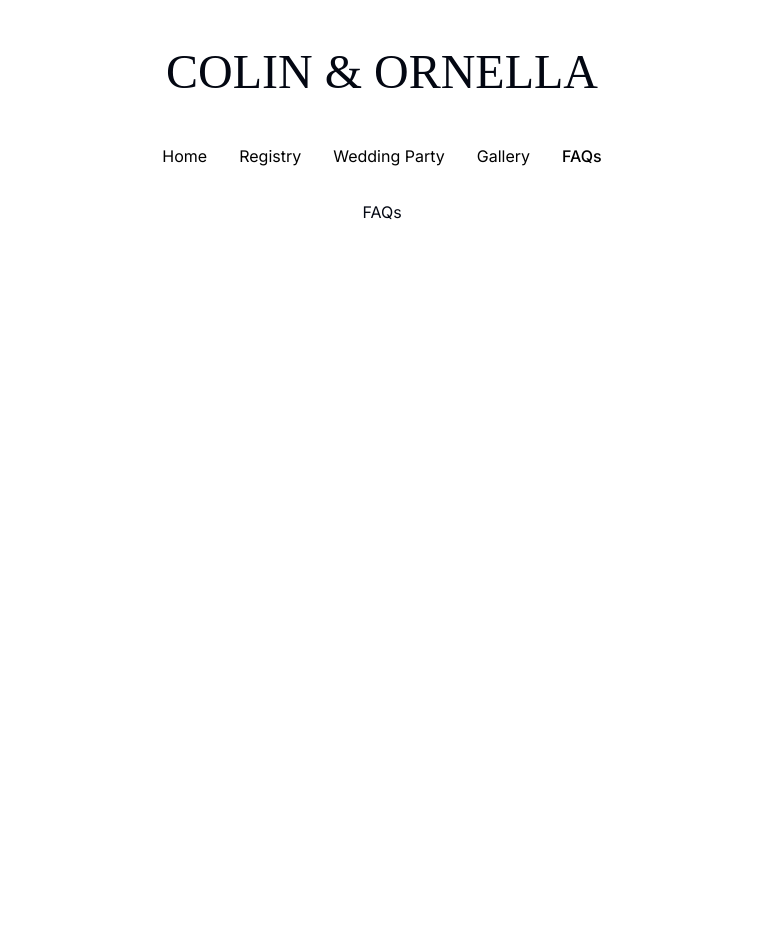
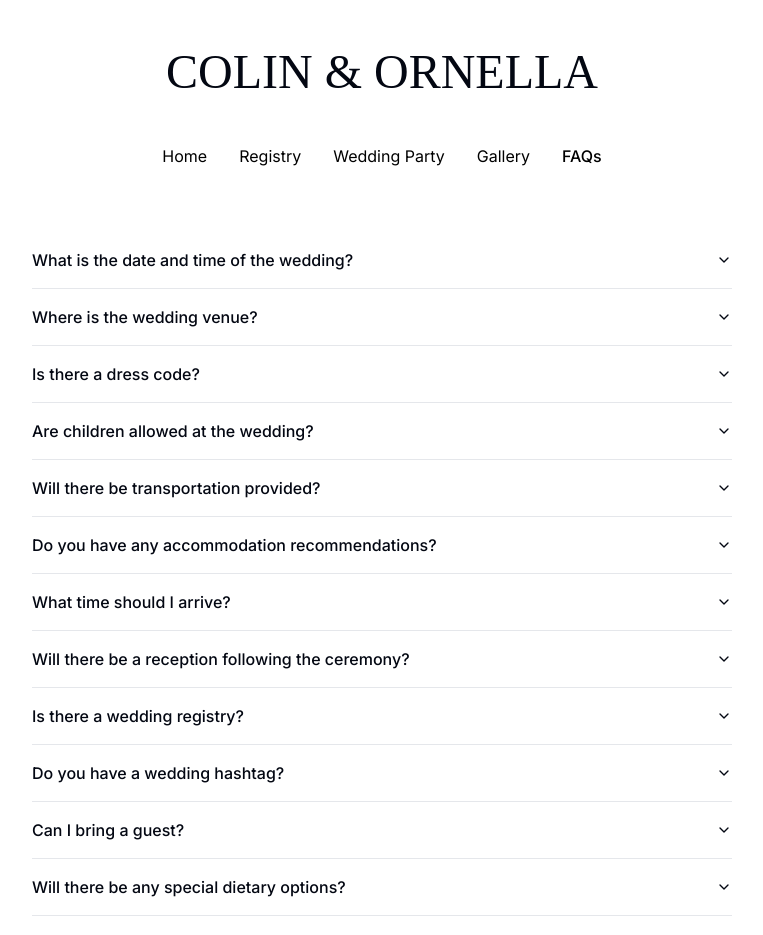
Before and after one commit to colinfran/franceschini-wedding, a Next.js app: page /faqs in a window 1280 px wide. Shown: the top 935 px of the page, without its empty margins (258-1021 px from the left). Before the commit the page ends 800 px from the top, so only its background shows below. Built offline with nearby package versions, Linux system fonts and the light colour scheme.

Commit message:
add faq page content

```diff
--- a/app/faqs/page.tsx
+++ b/app/faqs/page.tsx
@@ -1,7 +1,140 @@
 import React, { FC } from "react"
+import {
+  Accordion,
+  AccordionContent,
+  AccordionItem,
+  AccordionTrigger,
+} from "@/components/ui/accordion"
+import Link from "next/link"
 
 const Page: FC = () => {
-  return <div className="flex justify-center">FAQs</div>
+  return (
+    <div className="flex flex-col items-center justify-center p-8">
+      <Accordion className="w-[90%] md:w-[600px] lg:w-[700px]" type="single" collapsible>
+        <AccordionItem value="item-1">
+          <AccordionTrigger className="text-left">
+            What is the date and time of the wedding?
+          </AccordionTrigger>
+          <AccordionContent>The wedding will take place on [date] at [time].</AccordionContent>
+        </AccordionItem>
+        <AccordionItem value="item-2">
+          <AccordionTrigger className="text-left">Where is the wedding venue?</AccordionTrigger>
+          <AccordionContent>
+            The ceremony and reception will be held at [venue name and address]. A map and
+            directions are provided [here/link].
+          </AccordionContent>
+        </AccordionItem>
+        <AccordionItem value="item-3">
+          <AccordionTrigger className="text-left">Is there a dress code?</AccordionTrigger>
+          <AccordionContent>
+            The dress code is [dress code, e.g., cocktail attire, black-tie, casual, etc.]. We
+            recommend dressing comfortably for the venue and weather.
+          </AccordionContent>
+        </AccordionItem>
+        <AccordionItem value="item-4">
+          <AccordionTrigger className="text-left">
+            Are children allowed at the wedding?
+          </AccordionTrigger>
+          <AccordionContent>
+            No, children are not invited to the wedding. It is an adults-only event, with the
+            exception of children who have been specifically requested to participate in the
+            ceremony.
+          </AccordionContent>
+        </AccordionItem>
+        <AccordionItem value="item-5">
+          <AccordionTrigger className="text-left">
+            Will there be transportation provided?
+          </AccordionTrigger>
+          <AccordionContent>
+            No, transportation will not be provided. You can find a map and directions [here/link].
+            We recommend using Uber, Lyft, or driving yourself.
+          </AccordionContent>
+        </AccordionItem>
+        <AccordionItem value="item-6">
+          <AccordionTrigger className="text-left">
+            Do you have any accommodation recommendations?
+          </AccordionTrigger>
+          <AccordionContent>
+            Yes, we have reserved rooms at [hotel name]. Please mention our wedding when booking to
+            receive a special rate. Other nearby accommodations include [list of hotels].
+          </AccordionContent>
+        </AccordionItem>
+        <AccordionItem value="item-7">
+          <AccordionTrigger className="text-left">What time should I arrive?</AccordionTrigger>
+          <AccordionContent>
+            Please arrive by [specific time] to ensure you&apos;re seated before the ceremony
+            begins.
+          </AccordionContent>
+        </AccordionItem>
+        <AccordionItem value="item-8">
+          <AccordionTrigger className="text-left">
+            Will there be a reception following the ceremony?
+          </AccordionTrigger>
+          <AccordionContent>
+            Yes, the reception will follow immediately after the ceremony at the same venue.
+          </AccordionContent>
+        </AccordionItem>
+        <AccordionItem value="item-9">
+          <AccordionTrigger className="text-left">Is there a wedding registry?</AccordionTrigger>
+          <AccordionContent>
+            We are registered at Zola. Your presence at our wedding is the best gift, but if
+            you&apos;d like to contribute, you can find our registry{" "}
+            <Link href="/registry">here</Link>.
+          </AccordionContent>
+        </AccordionItem>
+        <AccordionItem value="item-10">
+          <AccordionTrigger className="text-left">Do you have a wedding hashtag?</AccordionTrigger>
+          <AccordionContent>
+            Yes! Please use our hashtag #ColinAndOrne2025 to share your photos and memories on
+            social media.
+          </AccordionContent>
+        </AccordionItem>
+        <AccordionItem value="item-11">
+          <AccordionTrigger className="text-left">Can I bring a guest?</AccordionTrigger>
+          <AccordionContent>
+            No, please check your invitation for a &quot;+1&quot; indication. If you have any
+            questions, feel free to contact us.
+          </AccordionContent>
+        </AccordionItem>
+        <AccordionItem value="item-12">
+          <AccordionTrigger className="text-left">
+            Will there be any special dietary options?
+          </AccordionTrigger>
+          <AccordionContent>
+            Yes, we will offer [vegetarian/vegan/gluten-free/other] options. Please let us know if
+            you have any specific dietary needs when you RSVP.
+          </AccordionContent>
+        </AccordionItem>
+        <AccordionItem value="item-13">
+          <AccordionTrigger className="text-left">
+            What should I do if I can&apos;t attend?
+          </AccordionTrigger>
+          <AccordionContent>
+            If you&apos;re unable to attend, please let us know as soon as possible by RSVPing on
+            our website or contacting us directly.
+          </AccordionContent>
+        </AccordionItem>
+        <AccordionItem value="item-14">
+          <AccordionTrigger className="text-left">
+            Can I take photos during the ceremony?
+          </AccordionTrigger>
+          <AccordionContent>
+            We kindly ask that you refrain from taking photos during the ceremony so our
+            photographers can capture the moments. Feel free to take photos during the reception!
+          </AccordionContent>
+        </AccordionItem>
+        <AccordionItem value="item-15">
+          <AccordionTrigger className="text-left">
+            Who can I contact if I have more questions?
+          </AccordionTrigger>
+          <AccordionContent>
+            Please reach out to Ornella or Colin at thefranwedding@gmail.com if you have any
+            additional questions or concerns.
+          </AccordionContent>
+        </AccordionItem>
+      </Accordion>
+    </div>
+  )
 }
 
 export default Page
--- /dev/null
+++ b/components/ui/accordion.tsx
@@ -0,0 +1,58 @@
+"use client"
+
+import * as React from "react"
+import * as AccordionPrimitive from "@radix-ui/react-accordion"
+import { ChevronDown } from "lucide-react"
+
+import { cn } from "@/lib/utils"
+
+const Accordion = AccordionPrimitive.Root
+
+const AccordionItem = React.forwardRef<
+  React.ElementRef<typeof AccordionPrimitive.Item>,
+  React.ComponentPropsWithoutRef<typeof AccordionPrimitive.Item>
+>(({ className, ...props }, ref) => (
+  <AccordionPrimitive.Item
+    ref={ref}
+    className={cn("border-b", className)}
+    {...props}
+  />
+))
+AccordionItem.displayName = "AccordionItem"
+
+const AccordionTrigger = React.forwardRef<
+  React.ElementRef<typeof AccordionPrimitive.Trigger>,
+  React.ComponentPropsWithoutRef<typeof AccordionPrimitive.Trigger>
+>(({ className, children, ...props }, ref) => (
+  <AccordionPrimitive.Header className="flex">
+    <AccordionPrimitive.Trigger
+      ref={ref}
+      className={cn(
+        "flex flex-1 items-center justify-between py-4 font-medium transition-all hover:underline [&[data-state=open]>svg]:rotate-180",
+        className
+      )}
+      {...props}
+    >
+      {children}
+      <ChevronDown className="h-4 w-4 shrink-0 transition-transform duration-200" />
+    </AccordionPrimitive.Trigger>
+  </AccordionPrimitive.Header>
+))
+AccordionTrigger.displayName = AccordionPrimitive.Trigger.displayName
+
+const AccordionContent = React.forwardRef<
+  React.ElementRef<typeof AccordionPrimitive.Content>,
+  React.ComponentPropsWithoutRef<typeof AccordionPrimitive.Content>
+>(({ className, children, ...props }, ref) => (
+  <AccordionPrimitive.Content
+    ref={ref}
+    className="overflow-hidden text-sm transition-all data-[state=closed]:animate-accordion-up data-[state=open]:animate-accordion-down"
+    {...props}
+  >
+    <div className={cn("pb-4 pt-0", className)}>{children}</div>
+  </AccordionPrimitive.Content>
+))
+
+AccordionContent.displayName = AccordionPrimitive.Content.displayName
+
+export { Accordion, AccordionItem, AccordionTrigger, AccordionContent }
--- a/package.json
+++ b/package.json
@@ -12,6 +12,7 @@
   },
   "dependencies": {
     "@material-tailwind/react": "^2.1.9",
+    "@radix-ui/react-accordion": "^1.2.0",
     "@radix-ui/react-dialog": "^1.1.1",
     "@radix-ui/react-icons": "^1.3.0",
     "@radix-ui/react-slot": "^1.1.0",
@@ -27,7 +28,7 @@
     "react": "^18",
     "react-device-detect": "^2.2.3",
     "react-dom": "^18",
-    "react-photo-gallery": "^8.0.0",
+    "resize-observer-polyfill": "^1.5.1",
     "tailwind-merge": "^2.4.0",
     "tailwindcss-animate": "^1.0.7",
     "uuid": "^10.0.0"
```
Also changed, not shown: 1 other file (tests, documents, lock files or other folders).
